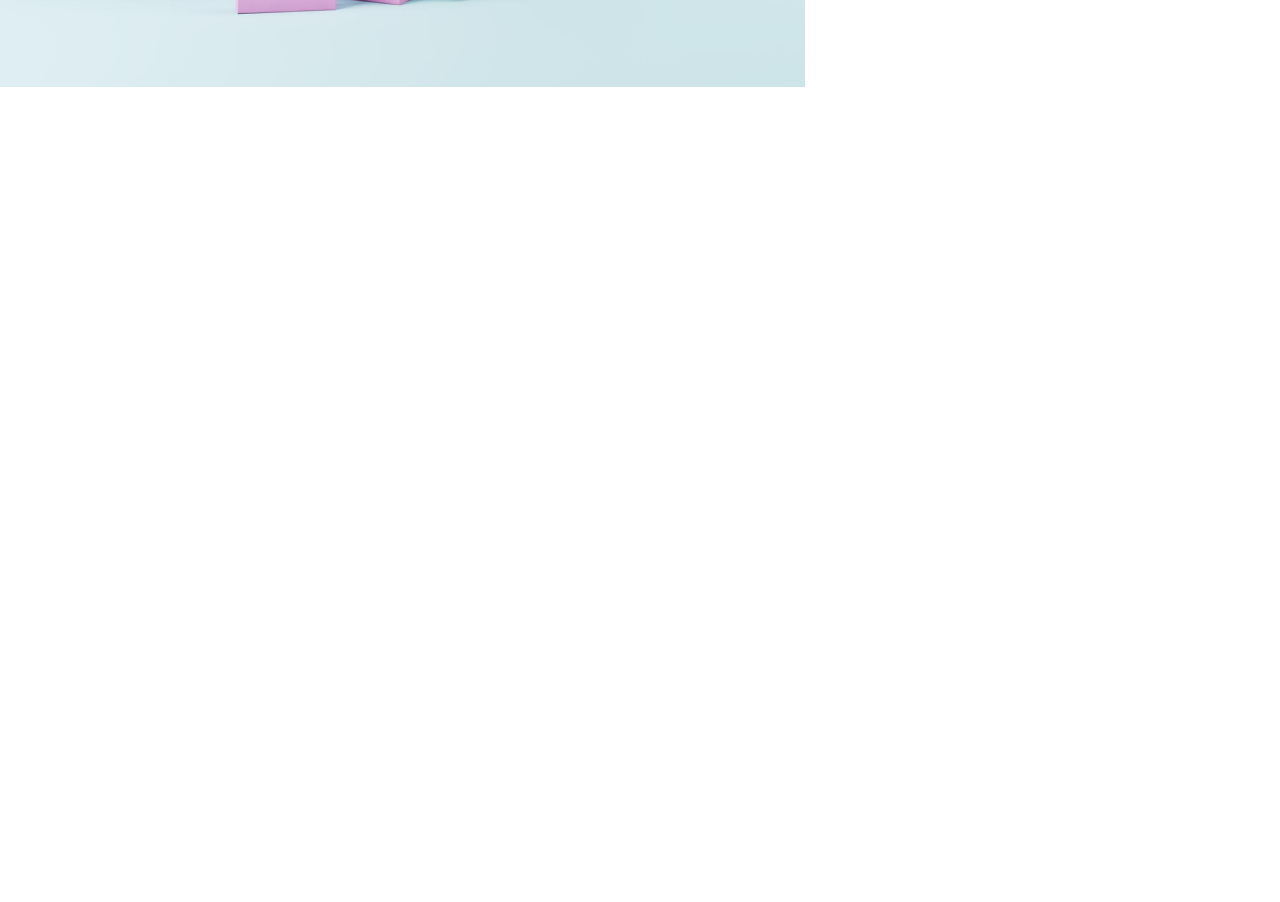
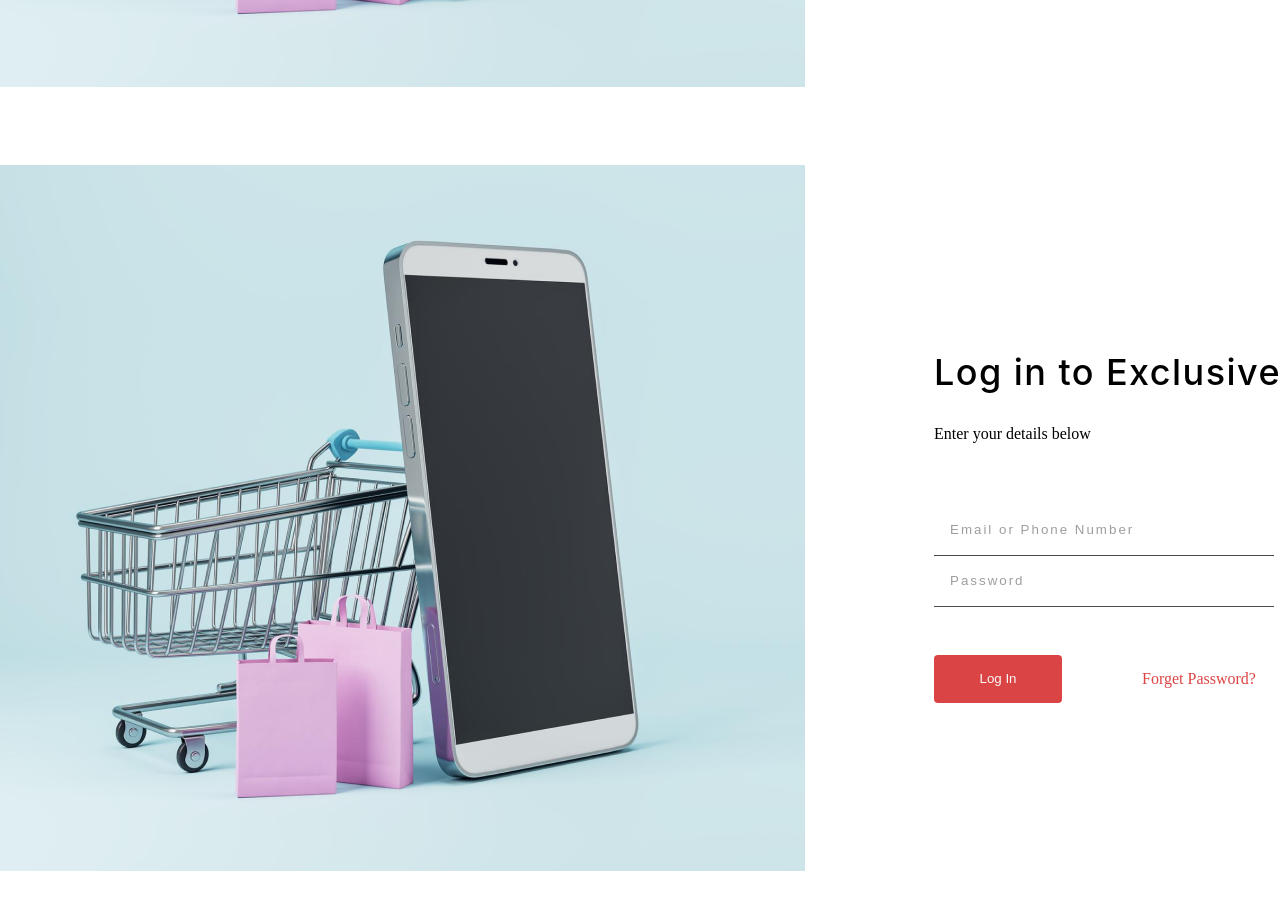
Before and after one commit to EcommerceAppV0/EcommerceAppV0, a React (Create React App) app in the folder client/: page / in a window 1280 px wide. Shown: the part 780-1682 px from the top of the page. Before the commit the page ends 898 px from the top, so only its background shows below. Built offline with nearby package versions, Linux system fonts and the light colour scheme.

Commit message:
login done

```diff
--- a/client/src/App.js
+++ b/client/src/App.js
@@ -2,6 +2,7 @@ import React from 'react';
 import Navabr from './components/Nabar/Navabr';
 import TopHeader from './components/TopHeader/TopHeader';
 import SignUp from './components/SignUp/SignUp';
+import Login from "./components/Login/Login";
 function App() {
   return (
     <div >
@@ -11,6 +12,9 @@ function App() {
 
       {/* heree it will be the routers */}
       <SignUp />
+      <Login />
+
+
 
 
 
--- /dev/null
+++ b/client/src/components/Login/Login.js
@@ -0,0 +1,32 @@
+import React from 'react'
+import "./style.css"
+import phoneImage from "../../assets/images/dl.beatsnoop 1.png"
+
+const Login = () => {
+    return (
+        <div className='login-container'>
+            <div className='login-frame1'>
+                <img src={phoneImage} alt='phones' />
+            </div>
+            <div className='login-frame2'>
+                <div className='titles'>
+                    <h1 className='title1'>Log in to Exclusive</h1>
+                    <h1 className='title2'>Enter your details below</h1>
+                </div>
+                <div className='login-form-container'>
+                    <div className='login-sub-form-container'>
+                        <input className='mail' placeholder='Email or Phone Number' />
+                        <input className='password' placeholder='Password' />
+                    </div>
+                    <div className='login-sub-form-container2'>
+                        <button className='login-btn'>Log In</button>
+                        <div>Forget Password?</div>
+                    </div>
+                </div>
+            </div>
+
+        </div>
+    )
+}
+
+export default Login
--- /dev/null
+++ b/client/src/components/Login/style.css
@@ -0,0 +1,129 @@
+.login-container {
+    display: flex;
+    margin-top: 1rem;
+    align-items: center;
+    width: 81rem;
+    height: 48rem;
+    gap: 8.0625rem;
+}
+
+.login-frame1 {
+    display: flex;
+    justify-content: flex-end;
+    align-items: center;
+    border-radius: 0rem 0.25rem 0.25rem 0rem;
+    background: #CBE4E8;
+}
+
+.login-frame1 img {
+    width: 100%;
+    height: 100%;
+}
+
+.login-frame2 {
+    display: flex;
+    flex-direction: column;
+    height: max-content;
+    align-items: flex-start;
+    gap: 3rem;
+}
+
+
+.titles {
+    display: flex;
+    flex-direction: column;
+    align-items: flex-start;
+    /* gap: 0.5rem; */
+}
+
+.title1 {
+    color: #000;
+
+    /* Heading/36PX Medium */
+    font-family: Inter;
+    font-size: 2.25rem;
+    font-style: normal;
+    font-weight: 500;
+    line-height: 1.875rem;
+    /* 83.333% */
+    letter-spacing: 0.09rem;
+}
+
+.login-form-container {
+    display: flex;
+    position: relative;
+    flex-direction: column;
+    align-items: flex-start;
+    gap: 3rem;
+    /* height: 100%; */
+}
+
+.title2 {
+    color: #000;
+    /* Title/16PX Regular */
+    font-family: Poppins;
+    font-size: 1rem;
+    font-style: normal;
+    font-weight: 400;
+    line-height: 1.5rem;
+    /* 150% */
+}
+
+.login-sub-form-container {
+    display: flex;
+    color: #000;
+    flex-direction: column;
+    font-family: Poppins;
+    font-size: 1rem;
+    font-style: normal;
+    width: 100%;
+    font-weight: 400;
+    line-height: 1.5rem;
+
+}
+
+.login-sub-form-container input {
+    position: relative;
+    opacity: 0.7;
+    width: 100%;
+    outline: none;
+    border: none;
+    letter-spacing: 2px;
+    padding-left: 1rem;
+    border-bottom: 1px solid black;
+    height: 3rem;
+}
+
+
+
+.login-sub-form-container2 {
+    width: 100%;
+    display: flex;
+    align-items: center;
+    flex-direction: row;
+    gap: 5rem;
+    color: #DB4444;
+    font-family: Poppins;
+    font-size: 1rem;
+    font-style: normal;
+    font-weight: 400;
+    line-height: 1.5rem;
+}
+
+.login-btn {
+    display: flex;
+    flex-direction: row;
+    justify-content: center;
+    align-items: center;
+    border-radius: 0.25rem;
+    background: #DB4444;
+    border: none;
+    width: 8rem;
+    color: #FAFAFA;
+    height: 3rem;
+}
+
+.btn-add:hover {
+    transition: all 1s;
+    filter: brightness(60%);
+}
```
